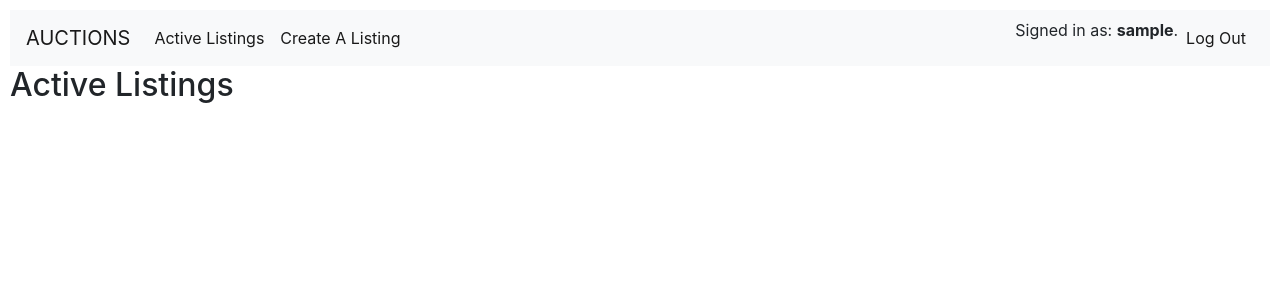
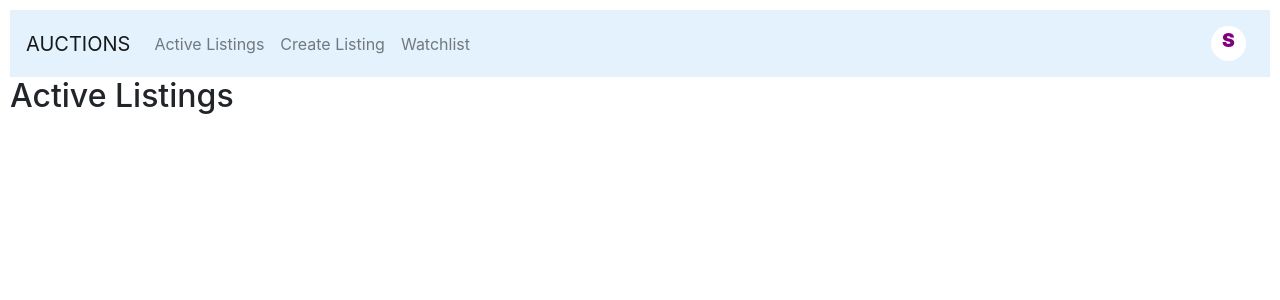
Before and after one commit to ycolagelo/commerce-, a Django app: page / in a window 1280 px wide. Shown: the top 300 px of the page. Run offline with Django 3.2, Linux system fonts and the light colour scheme; the visitor is signed in with stand-in values (Sample User, id 1); data that the repository does not hold is empty; some libraries are stand-ins or nearby versions.

Commit message:
Made some changes to the navbar(still needs a fix)

```diff
--- a/auctions/static/auctions/styles.css
+++ b/auctions/static/auctions/styles.css
@@ -1,3 +1,20 @@
 body {
     padding: 10px;
 }
+
+.user-nav-item-circle {
+    background: white;
+    display: inline-block;
+    width: 35px;
+    height: 35px;
+    text-align: center;
+    border-radius: 25px;
+    color: purple;
+    font-weight: 900;
+    font-size: 1.2rem;
+}
+
+.remove-after-nav::after {
+    border:none !important;
+    content: none !important;
+}
--- a/auctions/templates/auctions/layout.html
+++ b/auctions/templates/auctions/layout.html
@@ -8,39 +8,45 @@
         <link href="{% static 'auctions/styles.css' %}" rel="stylesheet">
     </head>
     <body>
-        <nav class="navbar navbar-expand-lg navbar-light bg-light">
-            <a class="navbar-brand" href="#">AUCTIONS</a>
+        <nav class="navbar navbar-expand-lg navbar-light" style="background-color: #e3f2fd;">
+            <a class="navbar-brand" href="/">AUCTIONS</a>
              <button class="navbar-toggler" type="button" data-toggle="collapse" data-target="#navbarNavAltMarkup" aria-controls="navbarNavAltMarkup" aria-expanded="false" aria-label="Toggle navigation">
                 <span class="navbar-toggler-icon"></span>
             </button>
-            <div class="collapse navbar-collapse" id="navbarSupportedContent">
+            <div id="navbarNavAltMarkup" class="collapse navbar-collapse">
                 <ul class="navbar-nav">
-                    <li class="nav-item active">
+                    <li class="nav-item">
                         <a class="nav-link" href="{% url 'index' %}">Active Listings</a>
                     </li>
                     {% if user.is_authenticated%}
-                        <li class="nave-item active">
-                            <a class="nav-link" href="{% url 'create_list' %}">Create A Listing</a>
+                        <li class="nave-item ">
+                            <a class="nav-link" href="{% url 'create_list' %}">Create Listing</a>
+                        </li>
+                        <li>
+                             <a class="nav-link" href="">Watchlist</a>
                         </li>
                     {% endif %}
                 </ul>
                 <ul class="navbar-nav ml-auto">
                     {% if user.is_authenticated %}
-                        <li>
-                            {% if user.is_authenticated %}
-                                Signed in as:&nbsp;<strong>{{user.username }}</strong>.
-                            {% else %}
-                                Not signed in.
-                            {% endif %}
+                        <li class="nav-item dropdown">
+                            <a class="nav-link dropdown-toggle remove-after-nav" href="#" id="navbarDropdown" role="button" data-toggle="dropdown" aria-haspopup="true" aria-expanded="false">
+                                <div class="user-nav-item-circle">{{user.username|slice:1|capfirst }}</div>
+                            </a>
+                            <div class="dropdown-menu dropdown-menu-right" aria-labelledby="navbarDropdown">
+                                <a class="dropdown-item" href="#">User Profile</a>
+                                <div class="dropdown-divider"></div>
+                                <a class="dropdown-item" href="{% url 'logout' %}">Logout</a>
+                            </div>
                         </li>
-                        <li class="nav-item active">
+                        {% comment %} <li class="nav-item">
                             <a class="nav-link" href="{% url 'logout' %}">Log Out</a>
-                        </li>
+                        </li> {% endcomment %}
                     {% else %}
-                        <li class="nav-item active">
+                        <li class="nav-item">
                             <a class="nav-link" href="{% url 'login' %}">Log In</a>
                         </li>
-                        <li class="nav-item active">
+                        <li class="nav-item">
                             <a class="nav-link" href="{% url 'register' %}">Register</a>
                         </li>
                     {% endif %}
@@ -49,6 +55,10 @@
         </nav>
         {% block body %}
         {% endblock %}
+
+        <script src="https://code.jquery.com/jquery-3.2.1.slim.min.js" integrity="sha384-KJ3o2DKtIkvYIK3UENzmM7KCkRr/rE9/Qpg6aAZGJwFDMVNA/GpGFF93hXpG5KkN" crossorigin="anonymous"></script>
+        <script src="https://cdnjs.cloudflare.com/ajax/libs/popper.js/1.12.9/umd/popper.min.js" integrity="sha384-ApNbgh9B+Y1QKtv3Rn7W3mgPxhU9K/ScQsAP7hUibX39j7fakFPskvXusvfa0b4Q" crossorigin="anonymous"></script>
+        <script src="https://maxcdn.bootstrapcdn.com/bootstrap/4.0.0/js/bootstrap.min.js" integrity="sha384-JZR6Spejh4U02d8jOt6vLEHfe/JQGiRRSQQxSfFWpi1MquVdAyjUar5+76PVCmYl" crossorigin="anonymous"></script>
     </body>
 </html>
 
```
